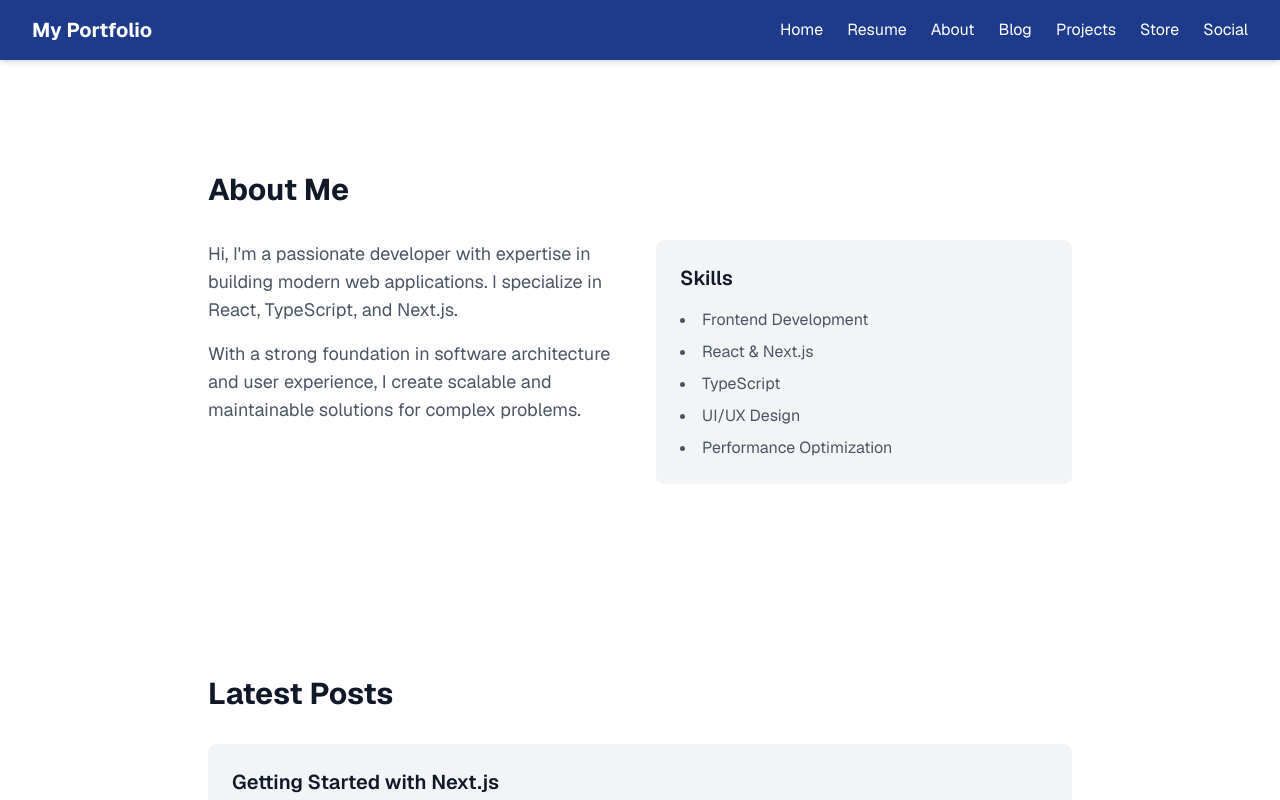
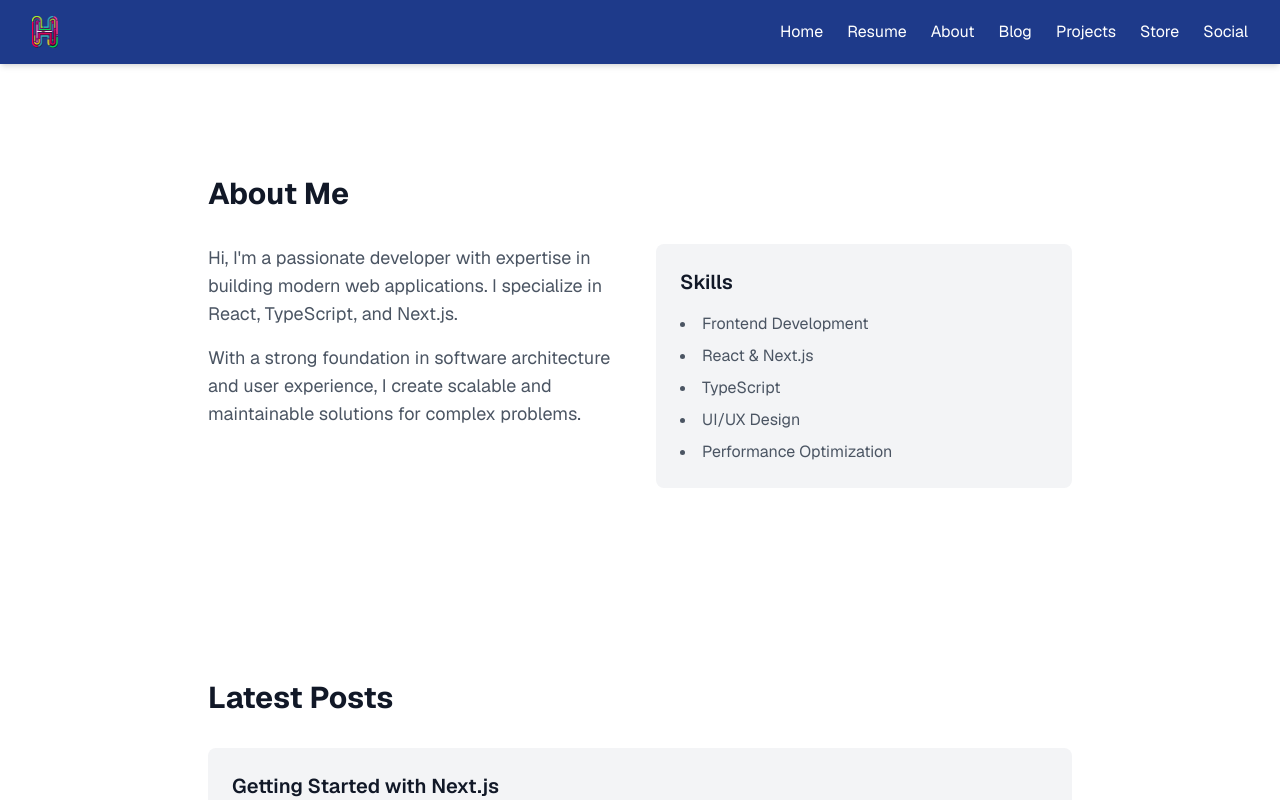
Before and after one commit to HeyserY2K/portfolio-LuisRaulAriceaga, a Next.js app in the folder my-portfolio/: page / in a window 1280 px wide. Shown: the top 800 px of the page. Built offline with nearby package versions, Linux system fonts and the light colour scheme; no server answers.

Commit message:
[HEADER] Added logos in the header

```diff
--- a/my-portfolio/app/components/Header.tsx
+++ b/my-portfolio/app/components/Header.tsx
@@ -1,5 +1,4 @@
 import Link from 'next/link';
-import { FC } from 'react';
 
 /**
  * Header Component
@@ -8,13 +7,13 @@ import { FC } from 'react';
  *
  * @returns {JSX.Element} The Header component
  */
-const Header: FC = () => {
+const Header = () => {
   return (
     <header
       className='w-full py-4 px-8 flex justify-between items-center bg-blue-900 shadow-md'
       aria-label='Header'
     >
-      <h1 className='text-xl font-bold text-white'>My Portfolio</h1>
+      <img src='/logos/H-Logo-Trace.png' alt='Logo' className='h-8' aria-label='Logo' />
       <nav aria-label='Main Navigation'>
         <ul className='flex gap-6'>
           <li>
```
Also changed, not shown: my-portfolio/public/logos/H-Logo-Trace.png (added), my-portfolio/public/logos/H-Logo.png (added).
